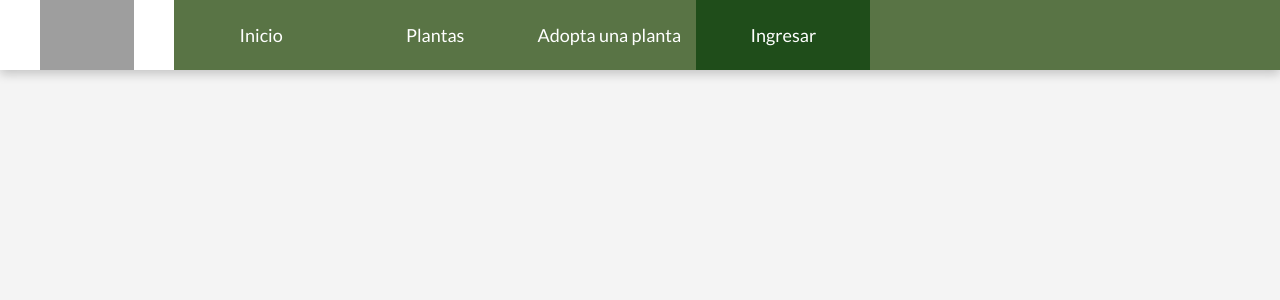
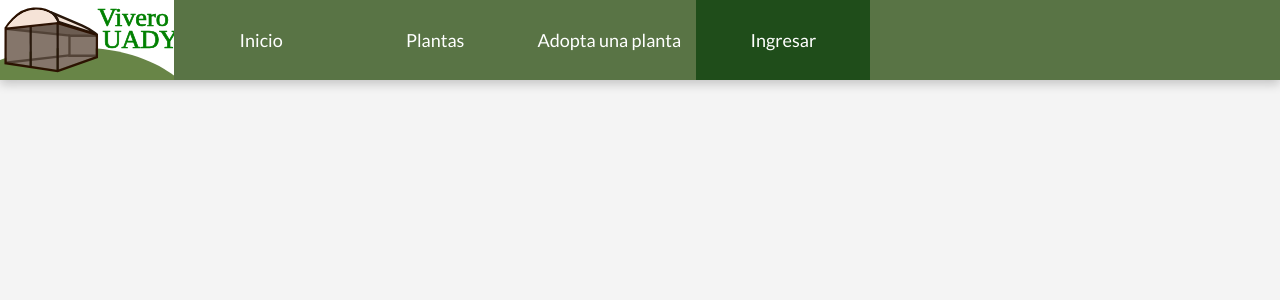
Before and after one commit to ReynaldoCoMa/Proyecto-DAW, a PHP site: page /html/acceder.html in a window 1280 px wide. Shown: the top 300 px of the page. Run offline with PHP 8.4, Linux system fonts and the light colour scheme; grey boxes are pictures that could not be loaded.

Commit message:
nuevo logo

```diff
--- a/Proyecto/css/styles.css
+++ b/Proyecto/css/styles.css
@@ -101,7 +101,8 @@ ul li.logo{
 }
 
 nav ul li.logo a img{
-    height: 70px;
+    height: 80px;
+    width: 100%;
     display: block;
 }
 
@@ -117,7 +118,7 @@ nav ul li.nav-item a{
 }
 
 nav ul li.nav-item{
-    height: 70px;
+    height: 80px;
 }
 
 .active{
@@ -362,10 +363,11 @@ nav ul li.nav-item:hover{
 }
 
 .plant-catalog img{
-    width: 200px;
+    width: 100%;
     height: auto;
     box-shadow: 0 4px 10px rgba(0, 0, 0, 0.2);
     transition: transform 0.5s ease;
+    object-fit: cover;
 }
 
 .plant-catalog img:hover{
```
Also changed, not shown: Proyecto/images/logoviverouady.svg.
